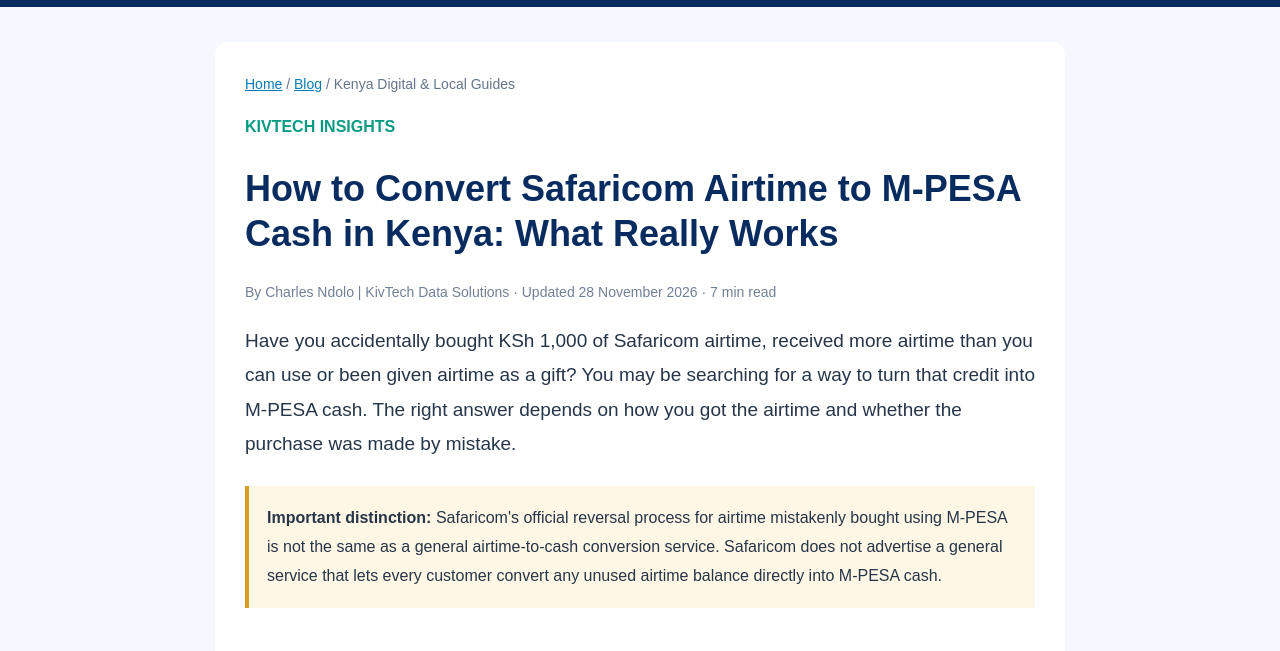
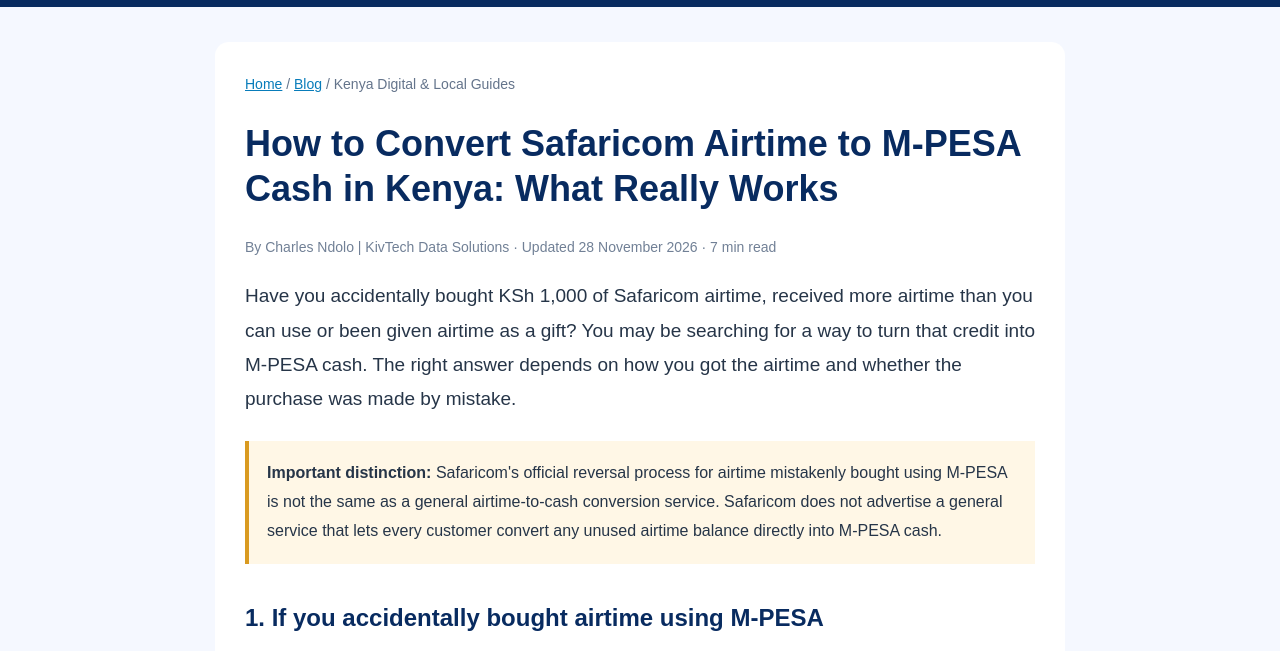
Before and after one commit to Charlesndolo123/Kivtech-data, a plain HTML site: page blog/safaricom-airtime-to-mpesa-cash-kenya/index.html in a window 1280 px wide. Shown: the part 128-779 px from the top of the page. Drawn offline with Linux system fonts and the light colour scheme.

Commit message:
Remove KivTech Insights label above article titles

```diff
--- a/blog/safaricom-airtime-to-mpesa-cash-kenya/index.html
+++ b/blog/safaricom-airtime-to-mpesa-cash-kenya/index.html
@@ -14,7 +14,7 @@
 </head><body>
 <header><a href="/">KivTech <span>Data Solutions</span></a><nav><a href="/">Home</a><a href="/blog/">Blog</a><a href="/about.html">About</a></nav></header>
 <main><div class="breadcrumb"><a href="/">Home</a> / <a href="/blog/">Blog</a> / Kenya Digital & Local Guides</div>
-<p style="color:#079b83;font-weight:bold">KIVTECH INSIGHTS</p><h1>How to Convert Safaricom Airtime to M-PESA Cash in Kenya: What Really Works</h1><p class="meta">By Charles Ndolo | KivTech Data Solutions · Updated 28 November 2026 · 7 min read</p>
+<h1>How to Convert Safaricom Airtime to M-PESA Cash in Kenya: What Really Works</h1><p class="meta">By Charles Ndolo | KivTech Data Solutions · Updated 28 November 2026 · 7 min read</p>
 <p class="intro">Have you accidentally bought KSh 1,000 of Safaricom airtime, received more airtime than you can use or been given airtime as a gift? You may be searching for a way to turn that credit into M-PESA cash. The right answer depends on how you got the airtime and whether the purchase was made by mistake.</p>
 <div class="warning"><strong>Important distinction:</strong> Safaricom's official reversal process for airtime mistakenly bought using M-PESA is not the same as a general airtime-to-cash conversion service. Safaricom does not advertise a general service that lets every customer convert any unused airtime balance directly into M-PESA cash.</div>
 <h2>1. If you accidentally bought airtime using M-PESA</h2><p>If you intended to send money but mistakenly purchased airtime for your own Safaricom line, use the official reversal route. Keep the original M-PESA confirmation SMS, avoid using the airtime and follow Safaricom's instructions to forward the message to <strong>456</strong>. Safaricom may require the airtime balance to remain equal to or greater than the purchase amount. If some credit has been consumed, previous Safaricom guidance says you may need to top up the used amount before submitting the original message.</p><p>Read our full guide: <a href="/blog/reverse-safaricom-airtime-bought-by-mistake-kenya/">How to reverse Safaricom airtime bought by mistake</a>.</p>
```
